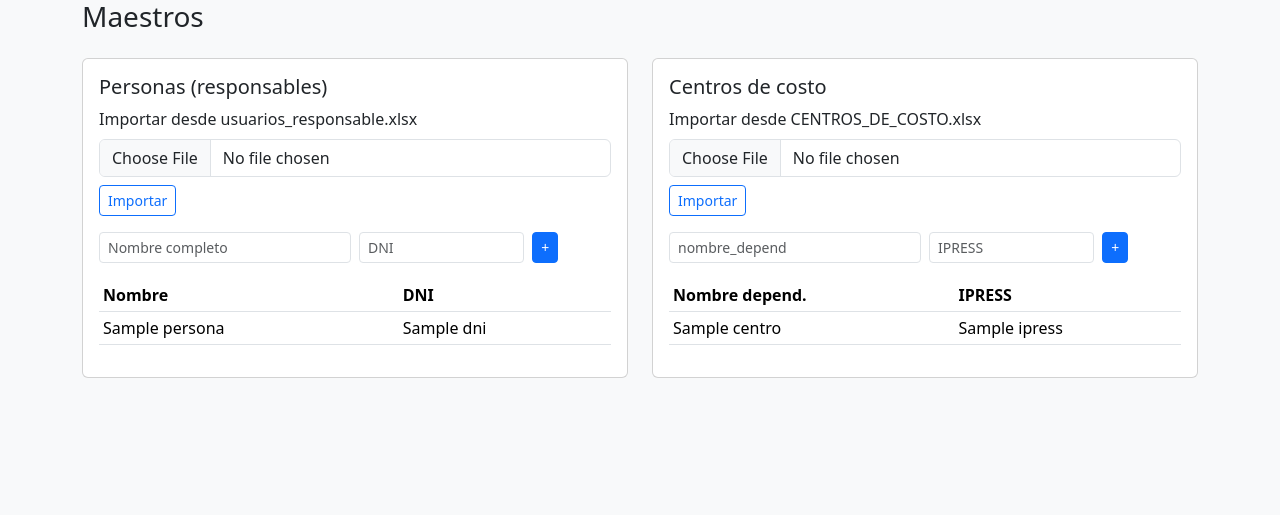
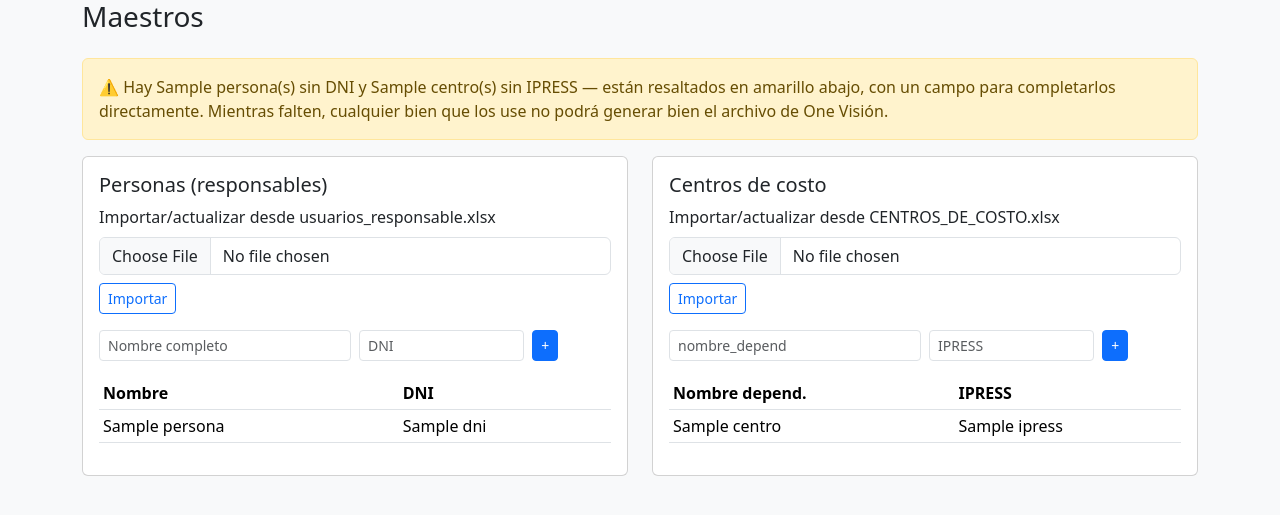
Before and after one commit to intkvn/siga-onevision-app2, a FastAPI app: template app/templates/maestros.html in a window 1280 px wide. Shown: the top 515 px of the page. Run offline with FastAPI, Linux system fonts and the light colour scheme; the template is opened without the code that fills it: most values are stand-ins (such as "Sample title", 1, 10 or a date in 2020).

Commit message:
Update import labels and alert messages in maestros.html

```diff
--- a/app/templates/maestros.html
+++ b/app/templates/maestros.html
@@ -2,6 +2,25 @@
 {% block titulo %}Maestros{% endblock %}
 {% block contenido %}
 <h3 class="mb-4">Maestros</h3>
+
+{% if request.query_params.get("error") %}
+<div class="alert alert-danger">{{ request.query_params.get("error") }}</div>
+{% endif %}
+
+{% if request.query_params.get("actualizadas") and request.query_params.get("actualizadas") != "0" %}
+<div class="alert alert-info">Se completó el DNI de {{ request.query_params.get("actualizadas") }} persona(s) que ya existían.</div>
+{% endif %}
+{% if request.query_params.get("actualizados") and request.query_params.get("actualizados") != "0" %}
+<div class="alert alert-info">Se completó el IPRESS de {{ request.query_params.get("actualizados") }} centro(s) que ya existían.</div>
+{% endif %}
+
+{% if incompletas_p or incompletos_c %}
+<div class="alert alert-warning">
+    ⚠️ Hay {{ incompletas_p }} persona(s) sin DNI y {{ incompletos_c }} centro(s) sin IPRESS —
+    están resaltados en amarillo abajo, con un campo para completarlos directamente.
+    Mientras falten, cualquier bien que los use no podrá generar bien el archivo de One Visión.
+</div>
+{% endif %}
 
 <div class="row">
     <div class="col-md-6">
@@ -9,7 +28,7 @@
             <div class="card-body">
                 <h5>Personas (responsables)</h5>
                 <form method="post" action="/maestros/personas/importar" enctype="multipart/form-data" class="mb-3">
-                    <label class="form-label">Importar desde usuarios_responsable.xlsx</label>
+                    <label class="form-label">Importar/actualizar desde usuarios_responsable.xlsx</label>
                     <input type="file" name="archivo" class="form-control" required>
                     <button class="btn btn-sm btn-outline-primary mt-2">Importar</button>
                 </form>
@@ -18,12 +37,24 @@
                     <div class="col-4"><input type="text" name="dni" class="form-control form-control-sm" placeholder="DNI" required></div>
                     <div class="col-2"><button class="btn btn-sm btn-primary">+</button></div>
                 </form>
-                <div style="max-height:300px; overflow-y:auto;">
+                <div style="max-height:350px; overflow-y:auto;">
                     <table class="table table-sm">
                         <thead><tr><th>Nombre</th><th>DNI</th></tr></thead>
                         <tbody>
                         {% for p in personas %}
-                            <tr><td>{{ p.nombre_completo }}</td><td>{{ p.dni }}</td></tr>
+                            <tr class="{{ 'table-warning' if not p.dni else '' }}">
+                                <td>{{ p.nombre_completo }}</td>
+                                <td>
+                                    {% if p.dni %}
+                                        {{ p.dni }}
+                                    {% else %}
+                                        <form method="post" action="/maestros/personas/{{ p.id }}/editar" class="d-flex gap-1">
+                                            <input type="text" name="dni" class="form-control form-control-sm" placeholder="DNI" required>
+                                            <button class="btn btn-sm btn-outline-warning">Guardar</button>
+                                        </form>
+                                    {% endif %}
+                                </td>
+                            </tr>
                         {% endfor %}
                         </tbody>
                     </table>
@@ -37,7 +68,7 @@
             <div class="card-body">
                 <h5>Centros de costo</h5>
                 <form method="post" action="/maestros/centros/importar" enctype="multipart/form-data" class="mb-3">
-                    <label class="form-label">Importar desde CENTROS_DE_COSTO.xlsx</label>
+                    <label class="form-label">Importar/actualizar desde CENTROS_DE_COSTO.xlsx</label>
                     <input type="file" name="archivo" class="form-control" required>
                     <button class="btn btn-sm btn-outline-primary mt-2">Importar</button>
                 </form>
@@ -46,12 +77,24 @@
                     <div class="col-4"><input type="text" name="ipress" class="form-control form-control-sm" placeholder="IPRESS" required></div>
                     <div class="col-2"><button class="btn btn-sm btn-primary">+</button></div>
                 </form>
-                <div style="max-height:300px; overflow-y:auto;">
+                <div style="max-height:350px; overflow-y:auto;">
                     <table class="table table-sm">
                         <thead><tr><th>Nombre depend.</th><th>IPRESS</th></tr></thead>
                         <tbody>
                         {% for c in centros %}
-                            <tr><td>{{ c.nombre_depend }}</td><td>{{ c.ipress }}</td></tr>
+                            <tr class="{{ 'table-warning' if not c.ipress else '' }}">
+                                <td>{{ c.nombre_depend }}</td>
+                                <td>
+                                    {% if c.ipress %}
+                                        {{ c.ipress }}
+                                    {% else %}
+                                        <form method="post" action="/maestros/centros/{{ c.id }}/editar" class="d-flex gap-1">
+                                            <input type="text" name="ipress" class="form-control form-control-sm" placeholder="IPRESS" required>
+                                            <button class="btn btn-sm btn-outline-warning">Guardar</button>
+                                        </form>
+                                    {% endif %}
+                                </td>
+                            </tr>
                         {% endfor %}
                         </tbody>
                     </table>
```
